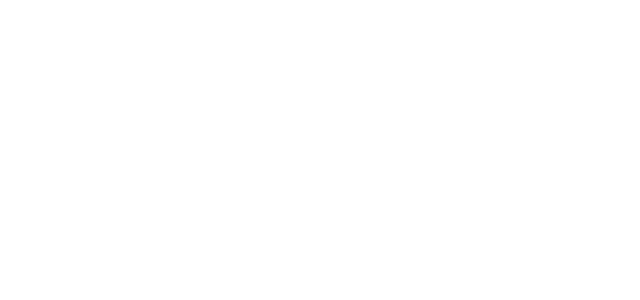
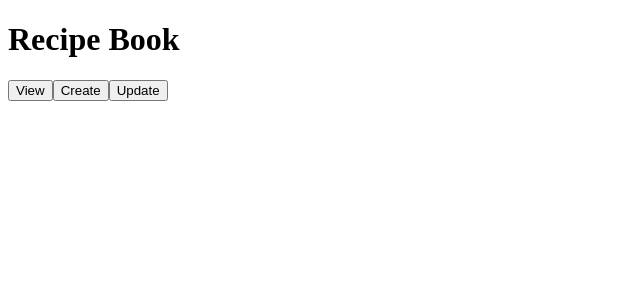
Before and after one commit to BethScarlett/RecipeBookProject, a React (Vite) app: page / in a window 1280 px wide. Shown: the top 300 px of the page, without its empty margins (0-640 px from the left). Built offline with nearby package versions, Linux system fonts and the light colour scheme; the HTML template or start-up script is replaced by a standard one.

Commit message:
Created 'button' & 'navbar buttons' components and rendered on screen. Also removed remaining boilerplate code.

```diff
--- a/src/App.tsx
+++ b/src/App.tsx
@@ -1,9 +1,10 @@
-//import React from 'react'
+import NavbarButtons from "./Components/NavbarButtons/NavbarButtons"
 
 const App = () => {
   return (
     <div>
-
+      <h1>Recipe Book</h1>
+      <NavbarButtons buttonOneHeading="View" buttonTwoHeading="Create" buttonThreeHeading="Update"/>
     </div>
   )
 }
--- /dev/null
+++ b/src/Components/Button/Button.tsx
@@ -0,0 +1,12 @@
+
+type ButtonProps = {
+    heading: string;
+}
+
+const Button = ({heading} : ButtonProps) => {
+  return (
+    <button>{heading}</button>
+  )
+}
+
+export default Button
--- /dev/null
+++ b/src/Components/NavbarButtons/NavbarButtons.tsx
@@ -0,0 +1,19 @@
+import Button from "../Button/Button";
+
+type NavbarButtonsProps = {
+    buttonOneHeading: string;
+    buttonTwoHeading: string;
+    buttonThreeHeading: string;
+}
+
+const NavbarButtons = ({buttonOneHeading, buttonTwoHeading, buttonThreeHeading} : NavbarButtonsProps) => {
+  return (
+    <div>
+      <Button heading={buttonOneHeading}/>
+      <Button heading={buttonTwoHeading}/>
+      <Button heading={buttonThreeHeading}/>
+    </div>
+  )
+}
+
+export default NavbarButtons
```
Also changed, not shown: src/Components/Button/Button.scss (added), src/Components/NavbarButtons/NavbarButtons.scss (added).
